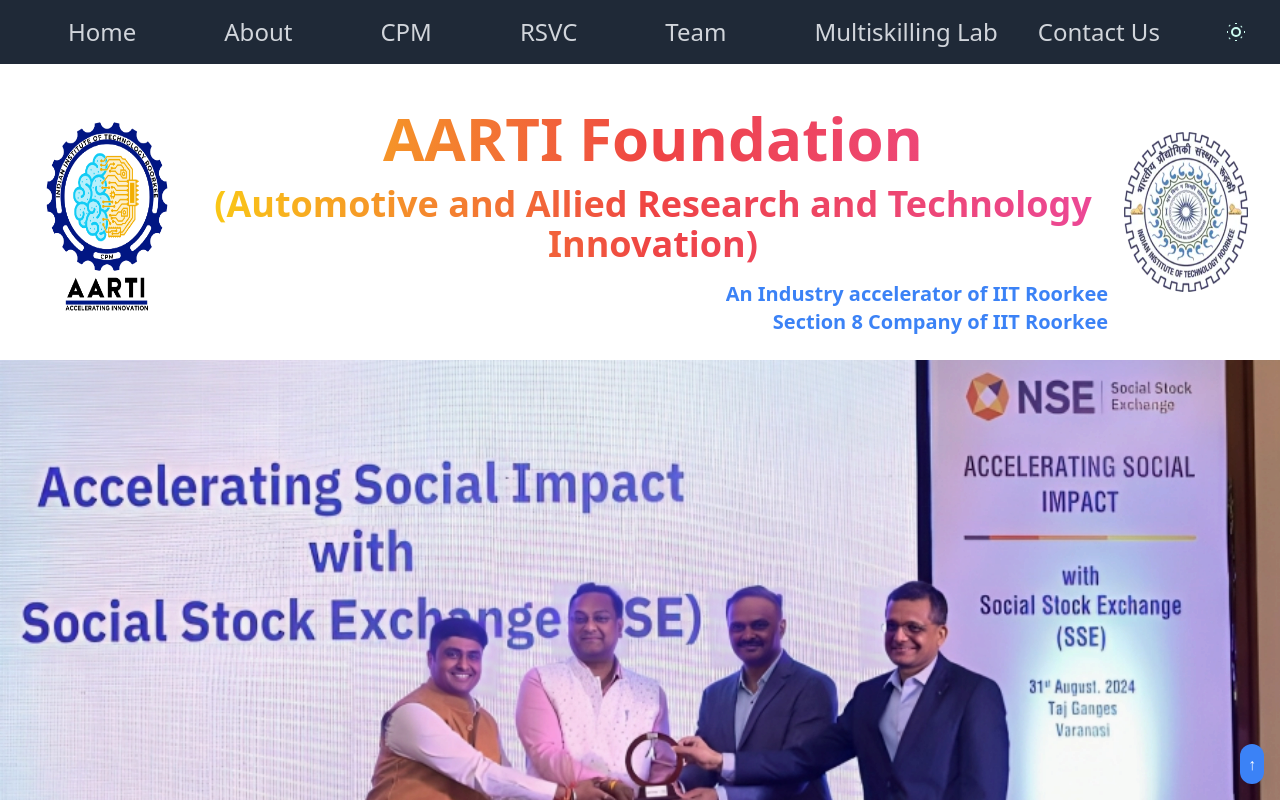
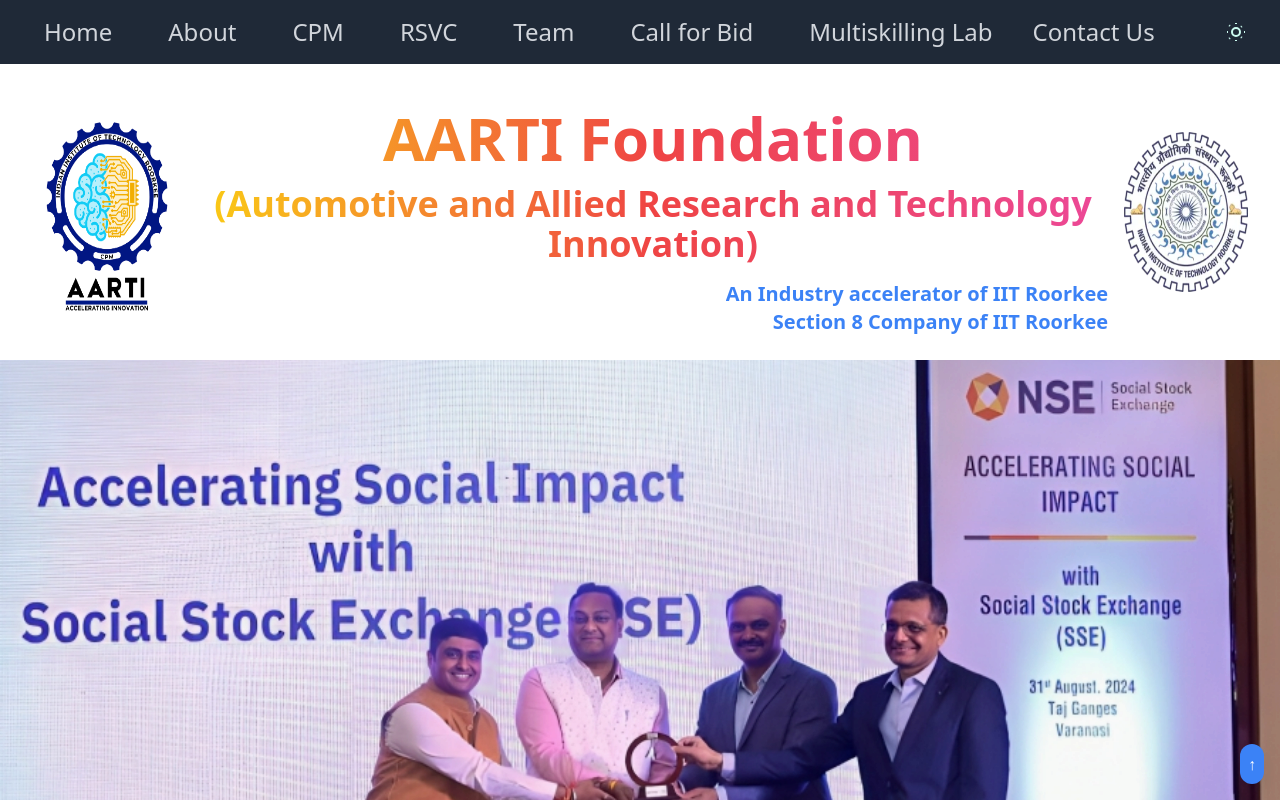
Before and after one commit to AniketMotiwal/AARTI_Foundation, a React (Vite) app: page / in a window 1280 px wide. Shown: the top 800 px of the page. Built offline with nearby package versions, Linux system fonts and the light colour scheme.

Commit message:
iam add new tab for  aarti home pagge

```diff
--- a/package.json
+++ b/package.json
@@ -18,6 +18,7 @@
     "framer-motion": "^11.5.3",
     "react": "^18.3.1",
     "react-chartjs-2": "^5.2.0",
+    "react-doc-viewer": "^0.1.14",
     "react-dom": "^18.3.1",
     "react-dropdown": "^1.11.0",
     "react-grid-layout": "^1.4.4",
--- a/src/Components/Navbar.jsx
+++ b/src/Components/Navbar.jsx
@@ -37,9 +37,8 @@
           </div>
 
           {/* Navbar Links */}
-          <div className="flex-1 flex items-center justify-center sm:items-stretch sm:justify-start">
-  <div className="hidden sm:ml-6 sm:block">
-    <div className="flex space-x-16 justify-center">
+          <div className="flex-1 flex items-center justify-center sm:items-stretch sm:justify-between">
+            <div className="hidden sm:flex sm:space-x-8 sm:overflow-x-auto"> {/* Adjusted space-x-6 to space-x-8 */}
               <Link
                 to="/"
                 className={`text-2xl font-medium px-3 py-2 rounded-md ${darkMode ? 'text-white hover:bg-gray-700 hover:underline' : 'text-gray-300 hover:bg-gray-700 hover:underline'} hover:text-white`}
@@ -70,7 +69,16 @@
               >
                 Team
               </Link>
-      {/* Group the Multiskilling Lab and Contact Us links together in a flex container */}
+              {/* New "Call for Bid" Link */}
+              <Link
+                to="https://view.officeapps.live.com/op/view.aspx?src=https%3A%2F%2Fiitr.ac.in%2FCareers%2Fstatic%2FSRIC%2FTechnical_Specifications_Shared_final.docx&wdOrigin=BROWSELINK"
+                target="_blank"
+                className={`text-2xl font-medium px-3 py-2 rounded-md ${darkMode ? 'text-white hover:bg-gray-700 hover:underline' : 'text-gray-300 hover:bg-gray-700 hover:underline'} hover:text-white`}
+              >
+                Call for Bid
+              </Link>
+
+              {/* Group the Multiskilling Lab and Contact Us links together */}
               <div className="flex space-x-4">
                 <Link
                   to="/Multiskilling"
@@ -87,8 +95,6 @@
               </div>
             </div>
           </div>
-</div>
-
 
           {/* Dark Mode Toggle */}
           <div className="absolute inset-y-0 right-0 flex items-center pr-2 sm:static sm:inset-auto sm:ml-6 sm:pr-0">
@@ -170,6 +176,14 @@
             >
               Contact Us
             </Link>
+            {/* New "Call for Bid" Link in Mobile Menu */}
+            <Link
+              to="/call-for-bid"
+              onClick={toggleMobileMenu}
+              className={`block text-gray-300 hover:bg-gray-700 hover:text-white text-lg font-semibold py-2 px-3 rounded-md`}
+            >
+              Call for Bid
+            </Link>
           </div>
         </div>
       )}
```
Also changed, not shown: 2 other files (tests, documents, lock files or other folders). Lines whose indentation alone changed are shown as unchanged.
